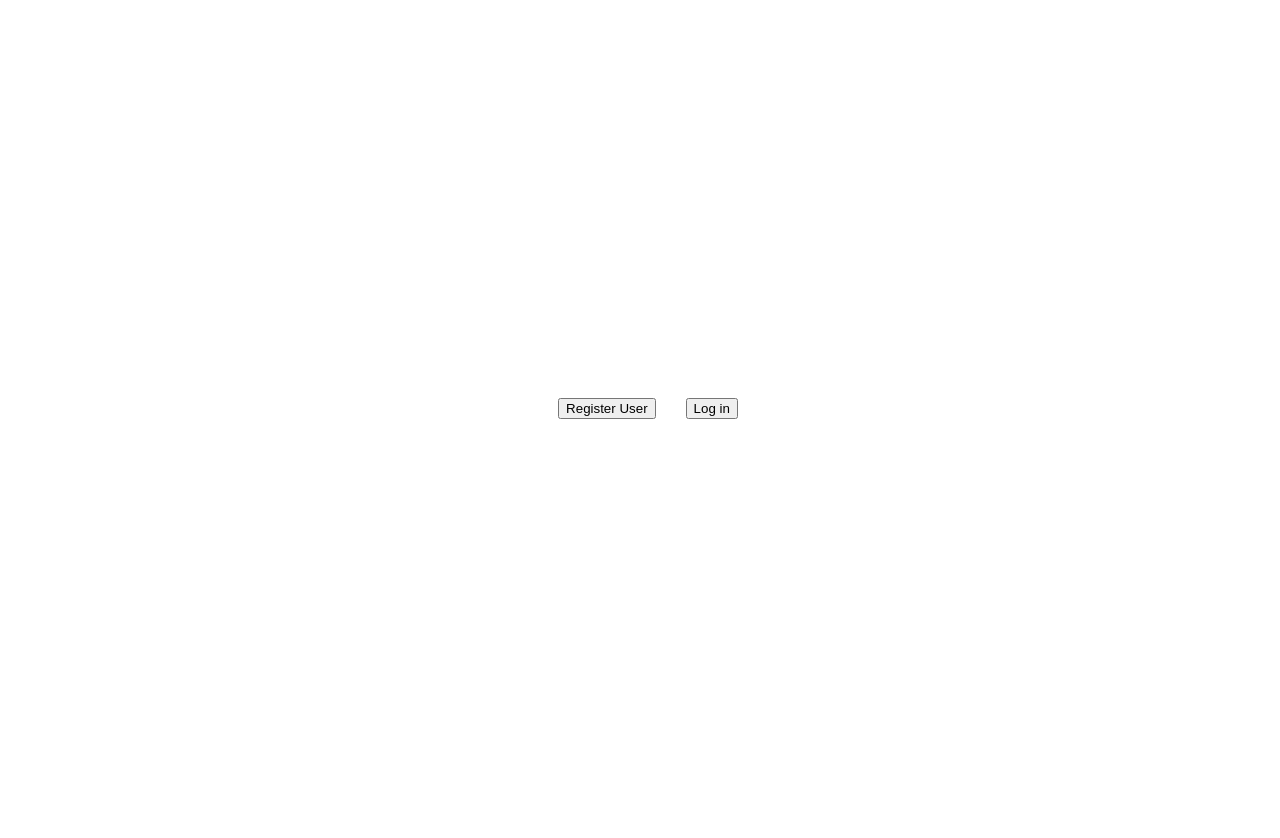
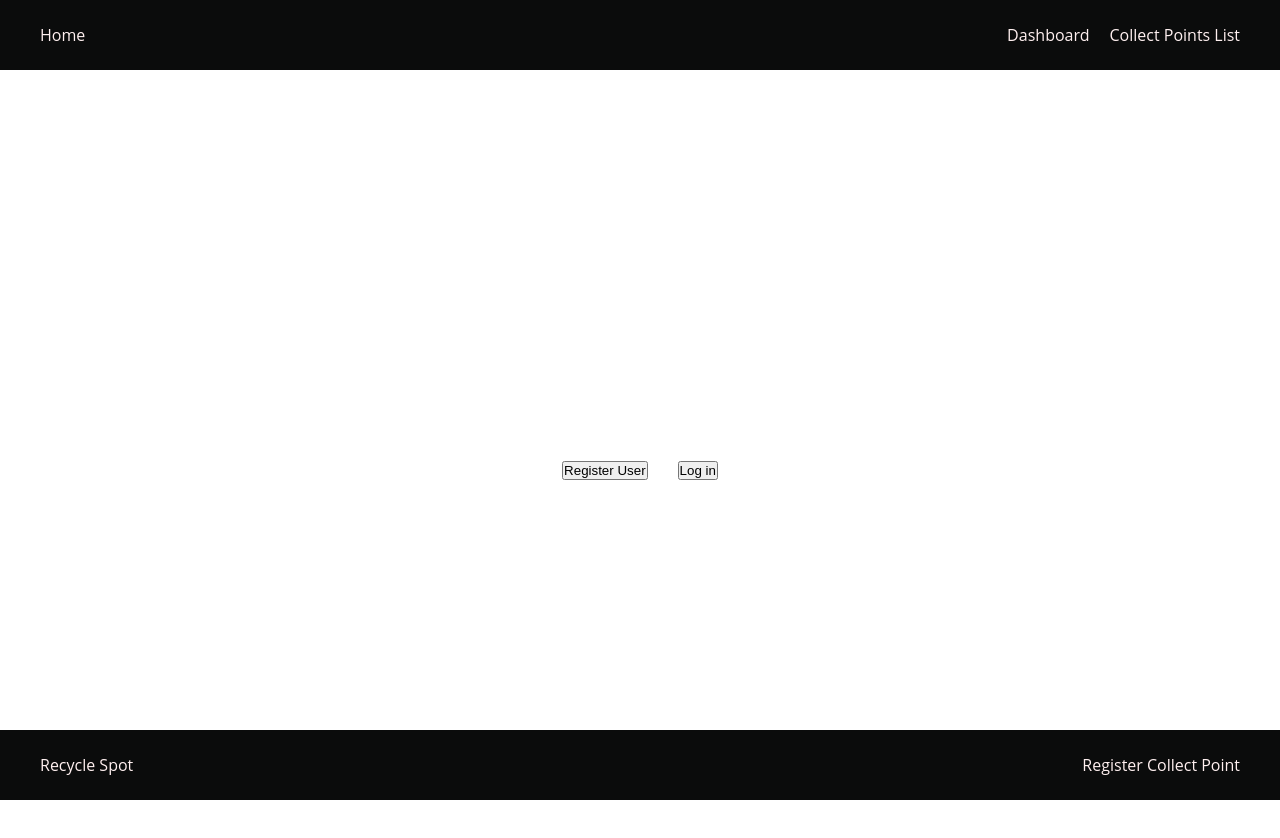
Before and after one commit to Felipevhm/recycleSpot, a React (Vite) app: page / in a window 1280 px wide. Shown: the top 838 px of the page. Before the commit the page ends 816 px from the top, so only its background shows below. Built offline with nearby package versions, Linux system fonts and the light colour scheme; data requests are answered from the project's data file.

Commit message:
Include Header and Footer

```diff
--- a/package.json
+++ b/package.json
@@ -10,6 +10,9 @@
     "preview": "vite preview"
   },
   "dependencies": {
+    "@emotion/react": "^11.11.4",
+    "@emotion/styled": "^11.11.5",
+    "@mui/material": "^5.15.16",
     "json-server": "^1.0.0-alpha.23",
     "react": "^18.2.0",
     "react-dom": "^18.2.0",
--- a/src/App.jsx
+++ b/src/App.jsx
@@ -1,10 +1,16 @@
 import RegisterUser from "./pages/RegisterUser";
 import { Outlet } from "react-router-dom";
+
+import Header from "./components/Header";
+import Footer from "./components/Footer";
+
 function App() {
 
   return (
     <>
-    <Outlet/>
+    <Header />
+    <Outlet />
+    <Footer />
         </>
   );
 }
--- /dev/null
+++ b/src/components/Footer/index.jsx
@@ -0,0 +1,17 @@
+import "./style.css";
+import { Link } from "react-router-dom";
+
+
+function Footer() {
+  return (
+    <div className="footer-class">
+      <Link to="/">Recycle Spot</Link>
+      <div className="links">
+      <Link to="/register-collect-point">Register Collect Point</Link>
+
+      </div>
+    </div>
+  );
+}
+
+export default Footer;
--- /dev/null
+++ b/src/components/Footer/style.css
@@ -0,0 +1,33 @@
+.footer-class {
+  position: fixed;
+  bottom: 0;
+  z-index: 10;
+  font-family: "Open Sans", sans-serif;
+  flex-shrink: 0;
+  height: 70px;
+  width: 100%;
+
+  padding: 10px 40px;
+  align-items: center;
+  justify-content: space-between;
+
+  display: flex;
+  flex: 1;
+
+  background-color: #0b0c0c;
+}
+.links {
+  box-sizing: inherit;
+  display: flex;
+  gap: 20px;
+  align-items: center;
+}
+a {
+  text-decoration: none;
+
+  color: rgb(255, 240, 240);
+}
+
+a:hover {
+  font-weight: bold;
+}
--- /dev/null
+++ b/src/components/Header/index.jsx
@@ -0,0 +1,17 @@
+import "./style.css";
+import { Link } from "react-router-dom";
+
+function Header() {
+  return (
+    <div className="header-class">
+      <Link to="/">Home</Link>
+      <div className="links">
+
+        <Link to="dashboard">Dashboard</Link>
+        <Link to="/list-collect-point">Collect Points List</Link>
+      </div>
+    </div>
+  );
+}
+
+export default Header;
--- /dev/null
+++ b/src/components/Header/style.css
@@ -0,0 +1,28 @@
+.header-class {
+  font-family: "Open Sans", sans-serif;
+
+  height: 70px;
+
+  padding: 10px 40px;
+  align-items: center;
+  justify-content: space-between;
+
+  display: flex;
+  flex: 1;
+
+  background-color: #0b0c0c;
+}
+.links {
+  box-sizing: inherit;
+  display: flex;
+  gap: 20px;
+}
+a {
+  text-decoration: none;
+
+  color: rgb(255, 240, 240);
+}
+
+a:hover {
+  font-weight: bold;
+}
--- a/src/index.css
+++ b/src/index.css
@@ -0,0 +1,5 @@
+*{
+   margin: 0;
+   padding: 0%;
+   box-sizing: border-box;
+}
```
Also changed, not shown: 1 other file (tests, documents, lock files or other folders).
